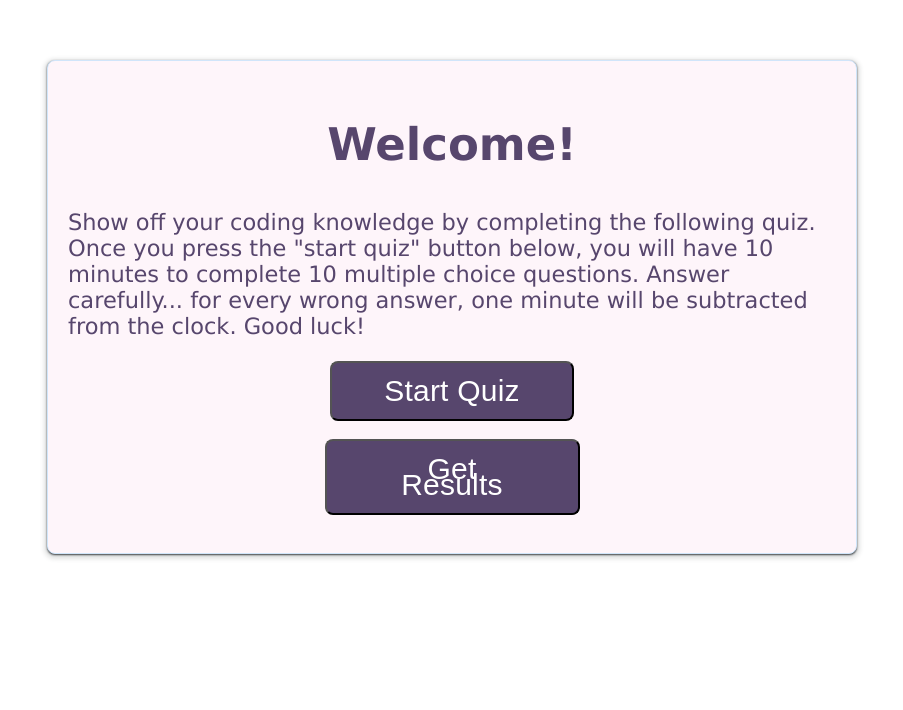
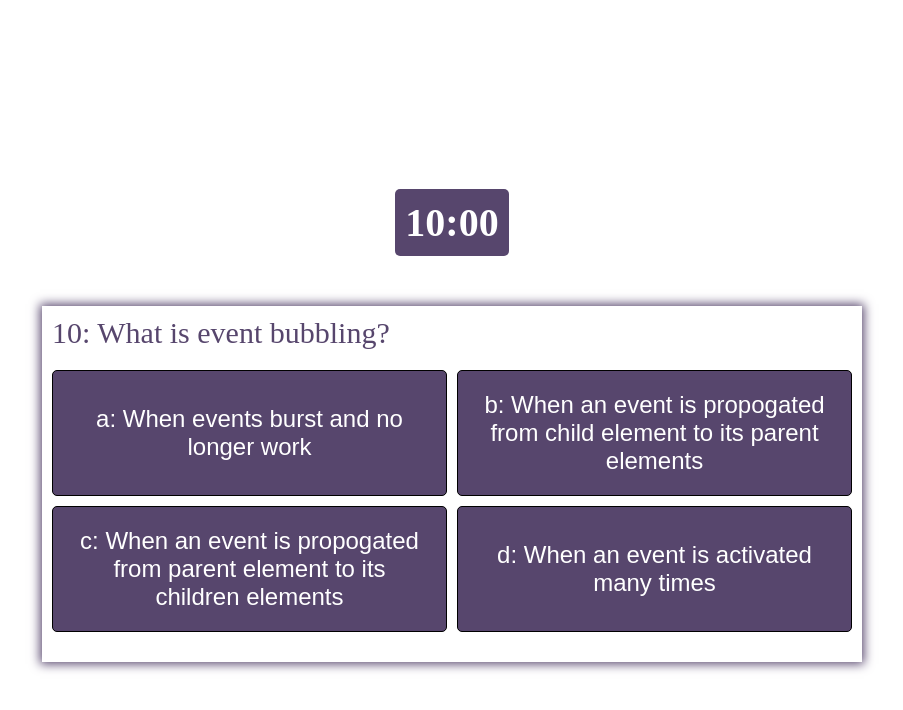
Before and after one commit to jamieholpuch/code-quiz, a plain HTML site: page index.html in a window 1280 px wide. Both pictures are taken after a click on the button "Start Quiz". Shown: the whole page, without its empty margins (188-1091 px from the left). Drawn offline with Linux system fonts and the light colour scheme.

Commit message:
added JS functionality to application

```diff
--- a/Assets/script.js
+++ b/Assets/script.js
@@ -4,199 +4,212 @@
 
 //questions:
 
+
+
+//when user presses start:
+
+var startButton = document.getElementById('start-btn')
+var nextButton = document.getElementById('next-btn')
+var questionContainerElement = document.getElementById('question-container')
+
+var shuffledQuestions, currentQuestionIndex
+var questionEl = document.getElementById('question')
+var answerButtonsEl = document.getElementById('answer-buttons')
+
+startButton.addEventListener('click', startQuiz)
+nextButton.addEventListener('click', () => {
+    currentQuestionIndex++
+    setNextQuestion()
+})
+
+function startQuiz() {
+    startButton.classList.add('hide')
+    shuffledQuestions = myQuestions.sort(() => Math.random() - .5)
+    currentQuestionIndex = 0
+    questionContainerElement.classList.remove('hide')
+    setNextQuestion()
+}
+    //timer for 10 minutes begins
+    //start quiz button disappear
+
+
+
+
+
+
+    function startTimer(duration, display) {
+        var timer = duration, minutes, seconds;
+        setInterval(function () {
+            minutes = parseInt(timer / 60, 10);
+            seconds = parseInt(timer % 60, 10);
+
+            minutes = minutes < 10 ? "0" + minutes : minutes;
+            seconds = seconds < 10 ? "0" + seconds : seconds;
+
+            display.textContent = minutes + ":" + seconds;
+
+            if (--timer < 0) {
+                timer = duration;
+            }
+        }, 1000);
+    };
+
+    //startQuizEl.addEventListener("click", function() {
+      //  var tenMinutes = 60 * 10,
+        //display = document.querySelector('#my-timer');
+        //startTimer(tenMinutes, display);
+    //});
+
+
+
+
+
+    //presented with next question
+
+function setNextQuestion() {
+    resetState()
+    showQuestion(shuffledQuestions[currentQuestionIndex])
+}
+
+function showQuestion(question) {
+    questionEl.innerText = question.question
+    question.answers.forEach (answer => {
+        var button = document.createElement('button')
+        button.innerText = answer.text
+        button.classList.add('btn')
+        if (answer.correct) {
+            button.dataset.correct = answer.correct
+        }
+        button.addEventListener('click', selectAnswer)
+        answerButtonsEl.appendChild(button);
+    })
+}
+
+function resetState() {
+    nextButton.classList.add('hide')
+    while (answerButtonsEl.firstChild) {
+        answerButtonsEl.removeChild(answerButtonsEl.firstChild);
+    }
+}
+
+function selectAnswer(e) {
+    var selectedButton = e.target
+    var correct = selectedButton.dataset.correct
+    setStatusClass(document.body, correct)
+    Array.from(answerButtonsEl.children).forEach(button => {
+        setStatusClass(button, button.dataset.correct)
+    })
+    if (shuffledQuestions.length > currentQuestionIndex + 1) {
+    nextButton.classList.remove('hide')
+    } else {
+        startButton.innerText = "Restart"
+        startButton.classList.remove('hide')
+    }
+}
+
+function setStatusClass(element, correct) {
+    clearStatusClass(element)
+    if (correct) {
+        element.classList.add('correct')
+    } else {
+        element.classList.add('wrong')
+    }
+}
+
+function clearStatusClass(element) {
+    element.ClassList.remove('correct')
+    element.ClassList.remove('wrong')
+}
+
 var myQuestions = [
     {
         question: "1: What is an array?",
-        answers: {
-            a: 'Specific actions that can be performed on objects',
-            b: 'A block of code designed to perform a task',
-            c: 'A way to store more than one value in a single variable',
-            d: 'A container for named values called properties'
-        },
-        correctAnswer: 'c'
+        answers: [
+            {text: 'a: Specific actions that can be performed on objects', correct: false},
+            {text: 'b: A block of code designed to perform a task', correct: false},
+            {text: 'c: A way to store more than one value in a single variable', correct: true},
+            {text: 'd: A container for named values called properties', correct: false}
+        ]
     },
     {
         question: "2: What is a JavaScript function?",
-        answers: {
-            a: 'A block of code designed to perform a task',
-            b: 'A way to store more than one value in a single variable',
-            c: 'Specific actions that can be performed on objects',
-            d: 'A container for named values called properties'
-        },
-        correctAnswer: 'a'
+        answers: [
+            {text: 'a: A block of code designed to perform a task', correct: true},
+            {text: 'b: A way to store more than one value in a single variable', correct: false},
+            {text: 'c: Specific actions that can be performed on objects', correct: false},
+            {text: 'd: A container for named values called properties', correct: false}
+        ]
     },
     {
         question: "3: What does DOM stand for?",
-        answers: {
-            a: 'Document Order Management',
-            b: 'Dynamic Object Management',
-            c: 'Distribution Output Management',
-            d: 'Document Object Model'
-        },
-        correctAnswer: 'd'
+        answers: [
+            {text: 'a: Document Order Management', correct: false},
+            {text: 'b: Dynamic Object Management', correct: false},
+            {text: 'c: Distribution Output Management', corect: false},
+            {text: 'd: Document Object Model', correct: true}
+        ]
     },
     {
         question: "4: Which of the following is NOT a primitive?",
-        answers: {
-            a: 'Boolean',
-            b: 'String',
-            c: 'Array',
-            d: 'Number'
-        },
-        correctAnswer: 'c'
+        answers: [
+            {text: 'a: Boolean', correct: false},
+            {text: 'b: String', correct: false},
+            {text: 'c: Array', correct: true},
+            {text: 'd: Number', correct: false}
+        ]
     },
     {
         question: "5: True or False: '==' is considered a strict comparison operator.",
-        answers: {
-            a: 'True',
-            b: 'False'
-        },
-        correctAnswer: 'b'
+        answers: [
+            {text: 'a: True', correct: false},
+            {text: 'b: False', correct: true}
+        ]
     },
     {
         question: "6: True or False: A for loop is used to run the same code over and over again with a different value.",
-        answers: {
-            a: 'True',
-            b: 'False'
-        },
-        correctAnswer: 'a'
+        answers: [
+            {text: 'a: True', correct: true},
+            {text: 'b: False', correct: false}
+        ]
     },
     {
         question: "7: What does JSON stand for?" ,
-        answers: {
-            a: 'JavaScript Object Notation',
-            b: 'JavaScript Orientation Nodes',
-            c: 'JS Operator Notation',
-            d: 'JavaScript Output Nodes'
-        },
-        correctAnswer: 'a'
+        answers: [
+            {text: 'a: JavaScript Object Notation', correct: true},
+            {text: 'b: JavaScript Orientation Nodes', correct: false},
+            {text: 'c: JS Operator Notation', correct: false},
+            {text: 'd: JavaScript Output Nodes', correct: false}
+        ]
     },
     {
         question: "8: Which of the following is an example of a built-in method?",
-        answers: {
-            a: '.toUpperCase()',
-            b: '.length()',
-            c: '.push()',
-            d: 'All of the above'
-        },
-        correctAnswer: 'd'
+        answers: [
+            {text: 'a: .toUpperCase()', correct: false},
+            {text: 'b: .length()', correct: false},
+            {text: 'c: .push()', correct: false},
+            {text: 'd: All of the above', correct: true}
+        ]
     },
     {
         question: "9: What does the sort() method do?",
-        answers: {
-            a: 'Arranges an array in random order',
-            b: 'Arranges an object alphabetically',
-            c: 'Arranges an array alphabetically',
-            d: 'Nothing, it is not a method'
-        },
-        correctAnswer: 'c'
+        answers: [
+            {text: 'a: Arranges an array in random order', correct: false},
+            {text: 'b: Arranges an object alphabetically', correct: false},
+            {text: 'c: Arranges an array alphabetically', correct: true},
+            {text: 'd: Nothing, it is not a method', correct: false}
+        ]
     },
     {
         question: "10: What is event bubbling?",
-        answers: {
-            a: 'When events burst and no longer work',
-            b: 'When an event is propogated from child element to its parent elements',
-            c: 'When an event is propogated from parent element to its children elements',
-            d: 'When an event is activated many times'
-        },
-        correctAnswer: 'b'
+        answers: [
+            {text: 'a: When events burst and no longer work', correct: false},
+            {text: 'b: When an event is propogated from child element to its parent elements', correct: true},
+            {text: 'c: When an event is propogated from parent element to its children elements', correct: false},
+            {text: 'd: When an event is activated many times', correct: false}
+        ]
     },
 ]
 
-//when user presses start:
-    //presented with question
-    //timer for 10 minutes begins
-
-function generateQuiz(questions, quizContainer, resultsContainer, submitButton){
-
-    function showQuestions(questions, quizContainer){
-        var output = [];
-        var answers;
-
-        //for each question...
-
-        for(var i=0; i<questions.length; i++){
-            answers = [];
-            for(letter in questions[i].answers){
-                answers.push(
-                    '<label>'
-                        + '<input type="radio" name="question'+i+'" value="'+letter+'">'
-                        + letter + ': '
-                        + questions[i].answers[letter]
-                    + '</label>'
-                );
-            }
-
-            // add this question and its answers to the output
-            output.push(
-                '<div class="question">' + questions[i].question + '</div>'
-                + '<div class="answers">' + answers.join('') + '</div>'
-            );
-            }
-        }
-
-        quizContainer.innerHTML = output.join('');
-    }
-
-    function showResults(questions, quizContainer, resultsContainer){
-        // gather answer containers from our quiz
-	var answerContainers = quizContainer.querySelectorAll('.answers');
-
-	// keep track of user's answers
-	var userAnswer = '';
-	var numCorrect = 0;
-
-	// for each question...
-	for(var i=0; i<questions.length; i++){
-
-		// find selected answer
-		userAnswer = (answerContainers[i].querySelector('input[name=question'+i+']:checked')||{}).value;
-
-		// if answer is correct
-		if(userAnswer===questions[i].correctAnswer){
-			// add to the number of correct answers
-			numCorrect++;
-
-			// color the answers green
-			answerContainers[i].style.color = 'lightgreen';
-		}
-		// if answer is wrong or blank
-		else{
-			// color the answers red
-			answerContainers[i].style.color = 'red';
-		}
-	}
-
-	// show number of correct answers out of total
-	resultsContainer.innerHTML = numCorrect + ' out of ' + questions.length;
-}
-
-    // show the questions
-    showQuestions(questions, quizContainer);
-
-    // when user clicks submit, show results
-    submitButton.onclick = function(){
-        showResults(questions, quizContainer, resultsContainer);
-    }
-
-    var quizContainer = document.getElementById('quiz');
-    var resultsContainer = document.getElementById('results');
-    var submitButton = document.getElementById('submit');
-
-    generateQuiz(myQuestions, quizContainer, resultsContainer, submitButton);
-
-
-
-var timeEl = document.querySelector(".time");
-
-var secondsLeft = 600
-
-function setTime(){
-    var timerInterval = setInterval (function () {
-        secondsLeft--;
-        timeEl.textcontent = secondsLeft + " remaining";
-    }, 1000);
-}
 
 //if question answer === yes
     //correct answer notitifcation
--- a/Assets/style.css
+++ b/Assets/style.css
@@ -1,8 +1,91 @@
+*, *:: before, *:: after {
+  box-sizing: border-box;
+  font-family: Verdana, Geneva, Tahoma, sans-serif
+}
+
+:root {
+  --wrong: red;
+  --correct: green;
+  --neutral: black;
+}
+
 body {
+  padding: 0;
+  margin: 0;
+  display: flex;
+  flex-direction: column;
+  width: 100vw;
+  height: 100vh;
+  justify-content: center;
+  align-items: center;
   font-size: 30px;
-  font-family: Verdana, Geneva, Tahoma, sans-serif;
   background-color: #ffffff;
   color: #57466D;
+}
+
+.container {
+  width: 800px;
+  max-width: 80%;
+  background-color:rgba(60, 64, 67, 0.15)
+  border-radius: 5px;
+  padding: 10px;
+  box-shadow: 0 0 10px 2px;
+}
+
+.btn-grid {
+  display: grid;
+  grid-template-columns: repeat(2, auto);
+  gap: 10px;
+  margin: 20px 0;
+}
+
+.btn {
+  background-color: #57466D;
+  border: 1px solid black;
+  border-radius: 5px;
+  padding: 20px 20px;
+  color: white;
+  outline: none;
+  font-size: 80%;
+}
+
+.btn:hover {
+  background-color: plum;
+}
+
+body.correct {
+  background-color: var(--correct);
+}
+
+body.wrong {
+  background-color: var(--wrong);
+}
+
+.start-btn, .next-btn {
+  font-size: 2.5rem;
+  font-weight: bold;
+  padding: 10px 20px;
+}
+
+.buttons {
+  display: flex;
+  justify-content: center;
+  align-items: center;
+}
+
+.hide {
+  display: none;
+}
+
+#my-timer {
+  font-size: 2.5rem;
+  font-weight: bold;
+  background-color: #57466D;
+  color: white;
+  box-sizing: border-box;
+  border-radius: 5px;
+  padding: 10px;
+  margin: 50px;
 }
 
 h2 {
@@ -14,7 +97,7 @@ li {
   margin-top: 20px;
   display: block;
 }
-*/
+
 p {
     font-size: 0.75em;
 }
@@ -47,7 +130,7 @@ select {
   margin-top: 10px;
   background-color: #d9bbe6
 }
-*/
+
 .card {
     background-color:	#fef5fa;
     border: 1px solid #D0E5FA;
--- a/index.html
+++ b/index.html
@@ -8,16 +8,26 @@
     <title>Web API Code Quiz</title>
 </head>
 <body>
-    <div class="card">
+    <div class="card hide">
         <h2>Welcome!</h2>
         <p>Show off your coding knowledge by completing the following quiz. Once you press the "start quiz" button below, you will have 10 minutes to complete 10 multiple choice questions. Answer carefully... for every wrong answer, one minute will be subtracted from the clock. Good luck!</p>
-        <button id="start">Start Quiz</button>
-
-    <div class="time" style="text-align:center;"></div>
-
-    <div id="quiz"></div>
-    <button id="submit">Get Results</button>
-    <div id="results"></div>
+    </div>
+    <div id="my-timer">10:00</div>
+    <div class="container">
+        <div id="question-container" class="hide">
+            <div id="question">Question</div>
+            <div id="answer-buttons" class="btn-grid">
+                <button class="btn">Answer 1</button>
+                <button class="btn">Answer 2</button>
+                <button class="btn">Answer 3</button>
+                <button class="btn">Answer 4</button>
+            </div>
+    </div>
+    <div class="buttons">
+        <button id="start-btn" class="start-btn btn">Start Quiz</button>
+        <button id="next-btn" class="next-btn btn hide">Next</button>
+    </div>
+</div>
 
       <script src="./Assets/script.js"></script>
 </body>
```
